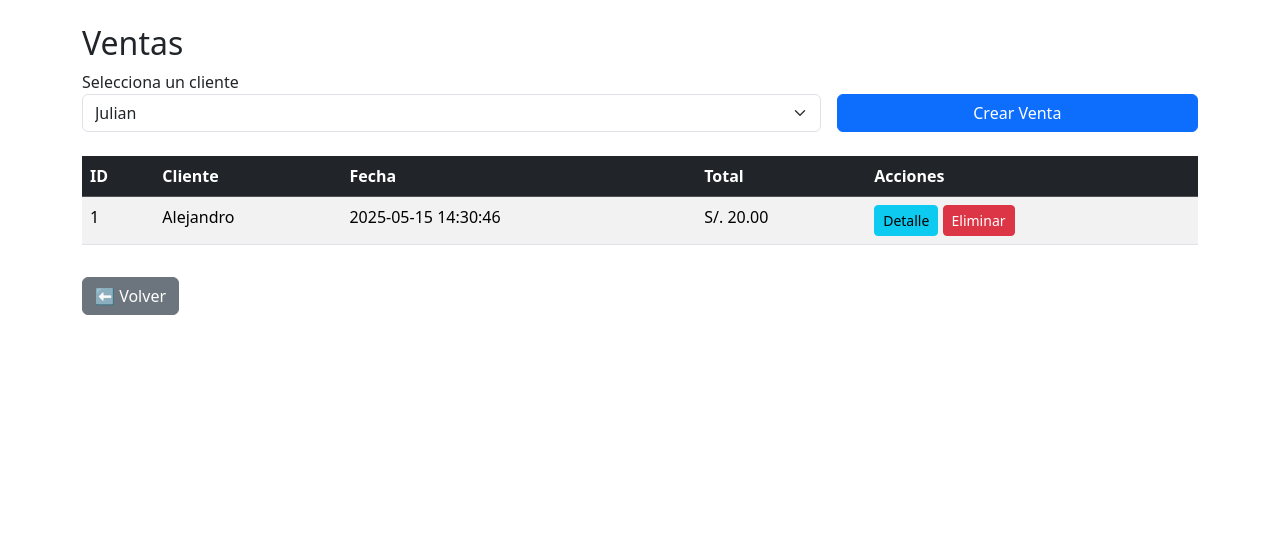
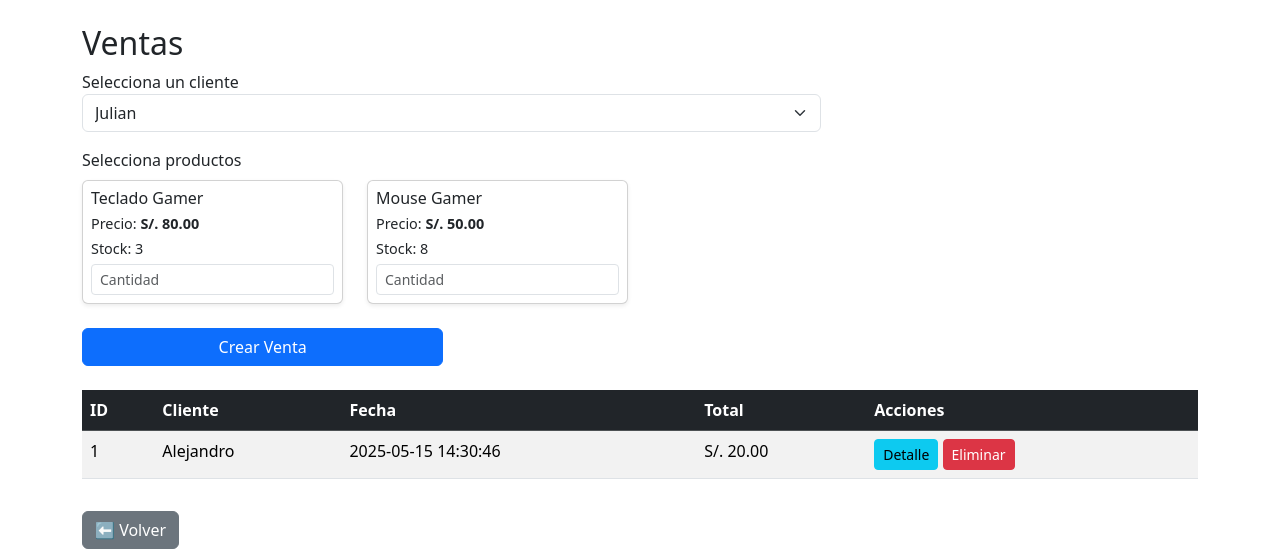
Before and after one commit to Nunu-DMG09/Python-, a Flask app: page /ventas in a window 1280 px wide. Shown: the top 552 px of the page. Run offline with Flask 2, Linux system fonts and the light colour scheme; the visitor is signed in with stand-in values (Sample User, id 1); data comes from the database, SQL or seed files in the repository.

Commit message:
avanzando..

```diff
--- a/14-sistema_ventas/app.py
+++ b/14-sistema_ventas/app.py
@@ -2,7 +2,7 @@ from flask import Flask, render_template, request, redirect, url_for, session, f
 from models.usuario import login, registrar_usuario
 from models.cliente import listar_clientes, registrar_cliente, eliminar_cliente, obtener_cliente, actualizar_cliente
 from models.producto import listar_productos, agregar_producto, eliminar_producto, obtener_producto, actualizar_producto
-from models.venta import registrar_venta, listar_ventas, obtener_detalle_venta
+from models.venta import registrar_venta, listar_ventas, obtener_detalle_venta, obtener_venta_por_id, listar_productos_con_stock, obtener_producto_por_id, obtener_venta, obtener_detalles_venta
 from utils.db import get_connection
 
 app = Flask(__name__)
@@ -154,18 +154,32 @@ def ventas():
         flash("Debes iniciar sesión primero 🔒", "warning")
         return redirect(url_for("login_usuario"))
 
+    productos = listar_productos()
+    clientes = listar_clientes()
+    ventas = listar_ventas()
+
     if request.method == "POST":
         id_cliente = request.form["id_cliente"]
-        # 💥 AÑADE ESTA LÍNEA:
-        productos = [(1, 2, 10.0)]  # Producto 1, 2 unidades, S/.10 cada una
-        registrar_venta(id_cliente, productos)  # o la lógica que uses
-        flash("Venta registrada exitosamente", "success")
+        productos_seleccionados = []
+
+        for p in productos:
+            cantidad_str = request.form.get(f"producto_{p['id_producto']}", "")
+            if cantidad_str.isdigit() and int(cantidad_str) > 0:
+                cantidad = int(cantidad_str)
+                subtotal = cantidad * float(p['precio'])  # Asegúrate que p['precio'] sea float
+                productos_seleccionados.append((p['id_producto'], cantidad, subtotal))
+
+        if not productos_seleccionados:
+            flash("Selecciona al menos un producto válido", "warning")
+            return redirect(url_for("ventas"))
+
+        registrar_venta(id_cliente, productos_seleccionados)
+        flash("Venta registrada exitosamente ✅", "success")
         return redirect(url_for("ventas"))
 
-    ventas = listar_ventas()
-    clientes = listar_clientes()  # ⚠️ Esto es CLAVE
+    return render_template("ventas.html", ventas=ventas, clientes=clientes, productos=productos)
 
-    return render_template("ventas.html", ventas=ventas, clientes=clientes)
+
 
 @app.route("/venta/eliminar/<int:id>")
 def eliminar_venta(id):
@@ -188,13 +202,48 @@ def eliminar_venta(id):
             conn.close()
     return redirect(url_for("ventas"))
 
-@app.route("/venta/detalle/<int:id>")
+@app.route('/detalle_venta/<int:id>', methods=['GET', 'POST'])
 def detalle_venta(id):
-    if "usuario" not in session:
-        flash("Debes iniciar sesión primero 🔒", "warning")
-        return redirect(url_for("login_usuario"))
-    detalles = obtener_detalle_venta(id)
-    return render_template("detalle_venta.html", detalles=detalles)
+    if request.method == 'POST':
+        id_producto = request.form.get('id_producto')
+        cantidad = int(request.form.get('cantidad'))
+
+        producto = obtener_producto_por_id(id_producto)
+
+        if not producto:
+            flash("Producto no encontrado", "danger")
+            return redirect(url_for('detalle_venta', id=id))
+
+        if cantidad > producto['stock']:
+            flash("No hay suficiente stock disponible", "danger")
+            return redirect(url_for('detalle_venta', id=id))
+
+        # Insertar detalle en la tabla detalle_venta (ajústalo a tu modelo real)
+        conn = get_connection()
+        if conn:
+            cursor = conn.cursor()
+            sql = "INSERT INTO detalle_ventas (id_venta, id_producto, cantidad, precio_unitario) VALUES (%s, %s, %s, %s)"
+            cursor.execute(sql, (id, id_producto, cantidad, producto['precio']))
+
+            # Actualizar el stock del producto
+            cursor.execute("UPDATE productos SET stock = stock - %s WHERE id_producto = %s", (cantidad, id_producto))
+
+            conn.commit()
+            cursor.close()
+            conn.close()
+
+        flash("Producto agregado correctamente", "success")
+        return redirect(url_for('detalle_venta', id=id))
+
+    # Modo GET: Mostrar la venta con su detalle
+    venta = obtener_venta(id)
+    productos = listar_productos_con_stock()
+    detalles = obtener_detalles_venta(id)
+    total = sum([d['cantidad'] * d['precio_unitario'] for d in detalles])
+
+    return render_template('detalle_venta.html', venta=venta, productos=productos, detalles=detalles, total=total)
+
+
 
 
 
--- a/14-sistema_ventas/models/venta.py
+++ b/14-sistema_ventas/models/venta.py
@@ -58,3 +58,128 @@ def obtener_detalle_venta(id_venta):
         cursor.close()
         conn.close()
     return detalles
+
+def obtener_venta_por_id(id_venta):
+    conn = get_connection()
+    venta = None
+    if conn:
+        cursor = conn.cursor()
+        cursor.execute("""
+            SELECT v.id_venta, v.fecha, v.total, v.id_cliente, c.nombre_cliente
+            FROM ventas v
+            JOIN clientes c ON v.id_cliente = c.id_cliente
+            WHERE v.id_venta = %s
+        """, (id_venta,))
+        venta = cursor.fetchone()
+        cursor.close()
+        conn.close()
+    return venta
+
+def agregar_detalle_venta(id_venta, id_producto, cantidad, precio_unitario):
+    conn = get_connection()
+    if conn:
+        cursor = conn.cursor()
+        try:
+            # Insertar el detalle de venta
+            cursor.execute("""
+                INSERT INTO detalle_ventas (id_venta, id_producto, cantidad, precio_unitario)
+                VALUES (%s, %s, %s, %s)
+            """, (id_venta, id_producto, cantidad, precio_unitario))
+
+            # Actualizar stock del producto
+            cursor.execute("""
+                UPDATE productos SET stock = stock - %s WHERE id_producto = %s
+            """, (cantidad, id_producto))
+
+            conn.commit()
+        except Exception as e:
+            conn.rollback()
+            print("Error al agregar detalle de venta:", e)
+        finally:
+            cursor.close()
+            conn.close()
+
+def obtener_precio_producto(id_producto):
+    conn = get_connection()
+    precio = 0
+    if conn:
+        cursor = conn.cursor()
+        try:
+            cursor.execute("SELECT precio FROM productos WHERE id_producto = %s", (id_producto,))
+            resultado = cursor.fetchone()
+            if resultado:
+                precio = resultado[0]
+        except Exception as e:
+            print("Error al obtener precio del producto:", e)
+        finally:
+            cursor.close()
+            conn.close()
+    return precio
+
+def obtener_venta(id_venta):
+    conn = get_connection()
+    venta = None
+    if conn:
+        cursor = conn.cursor(dictionary=True)
+        try:
+            cursor.execute("""
+                SELECT v.id_venta, v.fecha, v.total, v.id_cliente, c.nombre_cliente
+                FROM ventas v
+                JOIN clientes c ON v.id_cliente = c.id_cliente
+                WHERE v.id_venta = %s
+            """, (id_venta,))
+            venta = cursor.fetchone()
+        except Exception as e:
+            print("Error al obtener la venta:", e)
+        finally:
+            cursor.close()
+            conn.close()
+    return venta
+
+def listar_productos_con_stock():
+    conn = get_connection()
+    productos = []
+    if conn:
+        cursor = conn.cursor(dictionary=True)
+        try:
+            cursor.execute("""
+                SELECT id_producto, nombre_producto, stock, precio
+                FROM productos
+                WHERE stock > 0
+                ORDER BY nombre_producto
+            """)
+            productos = cursor.fetchall()
+        except Exception as e:
+            print("Error al listar productos con stock:", e)
+        finally:
+            cursor.close()
+            conn.close()
+    return productos
+
+def obtener_producto_por_id(id_producto):
+    conn = get_connection()
+    producto = None
+    if conn:
+        cursor = conn.cursor(dictionary=True)
+        cursor.execute("SELECT id_producto, nombre_producto, precio, stock FROM productos WHERE id_producto = %s", (id_producto,))
+        producto = cursor.fetchone()
+        cursor.close()
+        conn.close()
+    return producto
+
+def obtener_detalles_venta(id_venta):
+    conn = get_connection()
+    detalles = []
+    if conn:
+        cursor = conn.cursor(dictionary=True)
+        sql = """
+            SELECT dv.id_producto, p.nombre_producto, dv.cantidad, dv.precio_unitario
+            FROM detalle_ventas dv
+            JOIN productos p ON dv.id_producto = p.id_producto
+            WHERE dv.id_venta = %s
+        """
+        cursor.execute(sql, (id_venta,))
+        detalles = cursor.fetchall()
+        cursor.close()
+        conn.close()
+    return detalles
--- a/14-sistema_ventas/templates/clientes.html
+++ b/14-sistema_ventas/templates/clientes.html
@@ -43,6 +43,7 @@
                     <td>{{ c.direccion }}</td>
                     <td>{{ c.telefono }}</td>
                     <td>
+                       <a href="{{ url_for('editar_cliente', id_cliente=c['id_cliente']) }}" class="btn btn-sm btn-warning">Editar</a>
                        <a href="{{ url_for('eliminar_cliente_route', id_cliente=c['id_cliente']) }}" class="btn btn-sm btn-danger">Eliminar</a>
                     </td>
                 </tr>
--- a/14-sistema_ventas/templates/editar_cliente.html
+++ b/14-sistema_ventas/templates/editar_cliente.html
@@ -11,7 +11,7 @@
         <form method="POST">
             <div class="mb-3">
                 <label class="form-label">Nombre</label>
-                <input type="text" name="nombre" class="form-control" value="{{ cliente.nombre }}" required>
+                <input type="text" name="nombre" class="form-control" value="{{ cliente.nombre_cliente }}" required>
             </div>
             <div class="mb-3">
                 <label class="form-label">DNI</label>
--- a/14-sistema_ventas/templates/editar_producto.html
+++ b/14-sistema_ventas/templates/editar_producto.html
@@ -11,7 +11,7 @@
         <form method="POST">
             <div class="mb-3">
                 <label class="form-label">Nombre</label>
-                <input type="text" name="nombre" class="form-control" value="{{ producto.nombre }}" required>
+                <input type="text" name="nombre" class="form-control" value="{{ producto.nombre_producto }}" required>
             </div>
             <div class="mb-3">
                 <label class="form-label">Precio</label>
--- a/14-sistema_ventas/templates/productos.html
+++ b/14-sistema_ventas/templates/productos.html
@@ -38,6 +38,7 @@
                     <td>{{ p.precio }}</td>
                     <td>{{ p.stock }}</td>
                     <td>
+                       <a href="{{ url_for('editar_producto', id_producto=p['id_producto']) }}" class="btn btn-sm btn-warning">Editar</a>
                        <a href="{{ url_for('eliminar_producto_route', id_producto=p['id_producto']) }}" class="btn btn-sm btn-danger">Eliminar</a>
                     </td>
                 </tr>
--- a/14-sistema_ventas/templates/ventas.html
+++ b/14-sistema_ventas/templates/ventas.html
@@ -17,6 +17,24 @@
                     {% endfor %}
                 </select>
             </div>
+            <div class="col-12">
+                <label class="form-label">Selecciona productos</label>
+                <div class="row">
+                {% for p in productos %}
+                    <div class="col-md-3 col-sm-6">
+                        <div class="card mb-2 shadow-sm border-1" style="font-size: 0.9rem;">
+                            <div class="card-body p-2">
+                                <h6 class="card-title mb-1">{{ p.nombre_producto }}</h6>
+                                <p class="mb-1">Precio: <strong>S/. {{ p.precio }}</strong></p>
+                                <p class="mb-1">Stock: {{ p.stock }}</p>
+                                <input type="number" name="producto_{{ p.id_producto }}" class="form-control form-control-sm" min="0" max="{{ p.stock }}" placeholder="Cantidad">
+                            </div>
+                        </div>
+                    </div>
+                    {% endfor %}
+                </div>
+            </div>
+
             <div class="col-md-4 d-flex align-items-end">
                 <button type="submit" class="btn btn-primary w-100">Crear Venta</button>
             </div>
```
Also changed, not shown: 14-sistema_ventas/templates/detalle_venta.html (+10 -9 lines).
